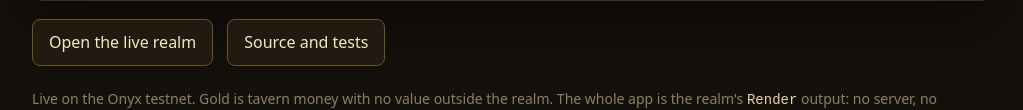
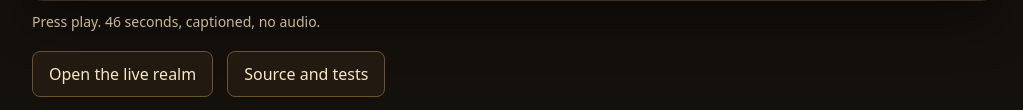
Before and after one commit to er4l1m4d/coppermug, a plain HTML site: page index.html in a window 1280 px wide. Shown: the part 991-1101 px from the top of the page, without its empty margins (128-1151 px from the left). Drawn offline with Linux system fonts and the light colour scheme.

Commit message:
Make the demo page play action obvious

```diff
--- a/index.html
+++ b/index.html
@@ -30,6 +30,7 @@
     box-shadow: 0 18px 50px rgba(0,0,0,.45);
   }
   video { display: block; width: 100%; height: auto; }
+  .hint { width: min(960px, 100%); margin: 10px 0 0; color: #c9b892; font-size: 14px; }
   .links { width: min(960px, 100%); margin-top: 18px; display: flex; flex-wrap: wrap; gap: 14px; }
   a.button {
     display: inline-block;
@@ -58,6 +59,8 @@
   </video>
 </div>
 
+<p class="hint">Press play. 46 seconds, captioned, no audio.</p>
+
 <div class="links">
   <a class="button" href="https://onyx.testnets.gno.land/r/g1jjnn7hay2fyzufdqhjcqn50udc55h6tdr4yx8y/v2/coppermug">Open the live realm</a>
   <a class="button" href="https://github.com/er4l1m4d/coppermug">Source and tests</a>
```
